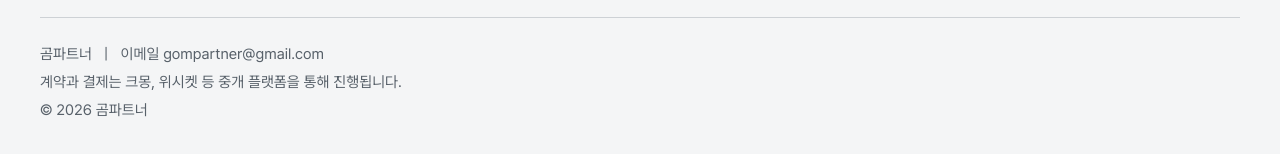
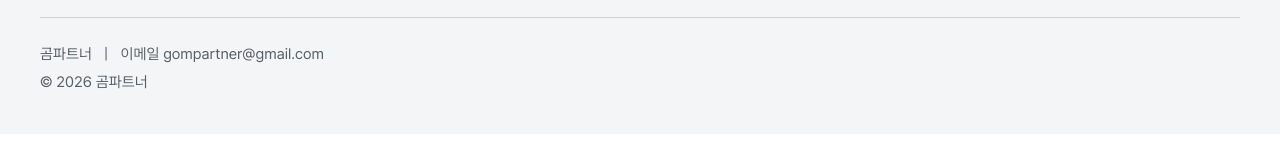
Before and after one commit to gompartner/gompartner.github.io, a Next.js app: page / in a window 1280 px wide. Shown: the part 4324-4478 px from the top of the page. Built offline with nearby package versions, Linux system fonts and the light colour scheme; no server answers.

Commit message:
푸터 중개 플랫폼 안내 문구 제거

```diff
--- a/components/layout/Footer.tsx
+++ b/components/layout/Footer.tsx
@@ -48,7 +48,6 @@ export function Footer() {
               </a>
             </span>
           </p>
-          <p className="mt-1">계약과 결제는 크몽, 위시켓 등 중개 플랫폼을 통해 진행됩니다.</p>
           <p className="mt-1">
             © {currentYear} {profile.name}
           </p>
```
